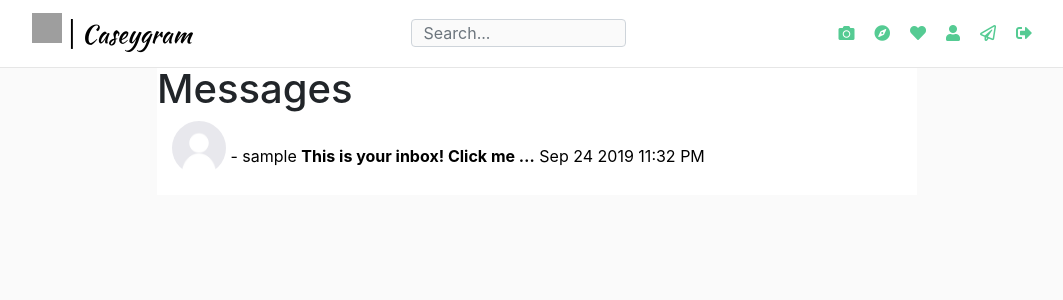
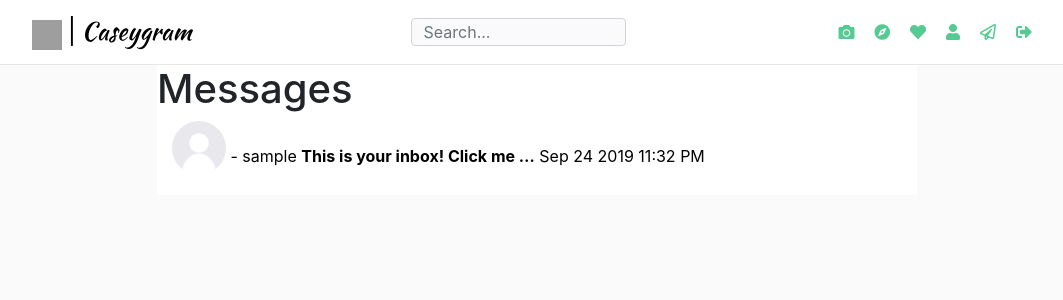
Before and after one commit to venescu/caseygram, a Django app: page /messages/inbox/ in a window 1280 px wide. Shown: the top 300 px of the page, without its empty margins (103-1166 px from the left). Run offline with Django 3.2, Linux system fonts and the light colour scheme; the visitor is signed in with stand-in values (Sample User, id 1); data comes from the database, SQL or seed files in the repository; parts of the project's set-up code (start-up, migrations or seed data) failed here and were passed over; some libraries are stand-ins or nearby versions; grey boxes are pictures that could not be loaded.

Commit message:
base html rework

```diff
--- a/homepage/templates/homepage/base.html
+++ b/homepage/templates/homepage/base.html
@@ -39,7 +39,7 @@
         <div class="container" id='navbar'>
             <div class="justify-content-start">
                 <a class="navbar-brand" href="/">
-                    <img class="align-baseline"  src="https://freeiconshop.com/wp-content/uploads/edd/camera-flat.png" width='30' height='30' alt=''>
+                    <img class="align-middle"  src="https://freeiconshop.com/wp-content/uploads/edd/camera-flat.png" width='30' height='30' alt=''>
                     <span class='align-baseline' id='bar-brand'>|</span>
                     <span class='align-baseline' id='cur-brand'>Caseygram</span>
                 </a>
```
